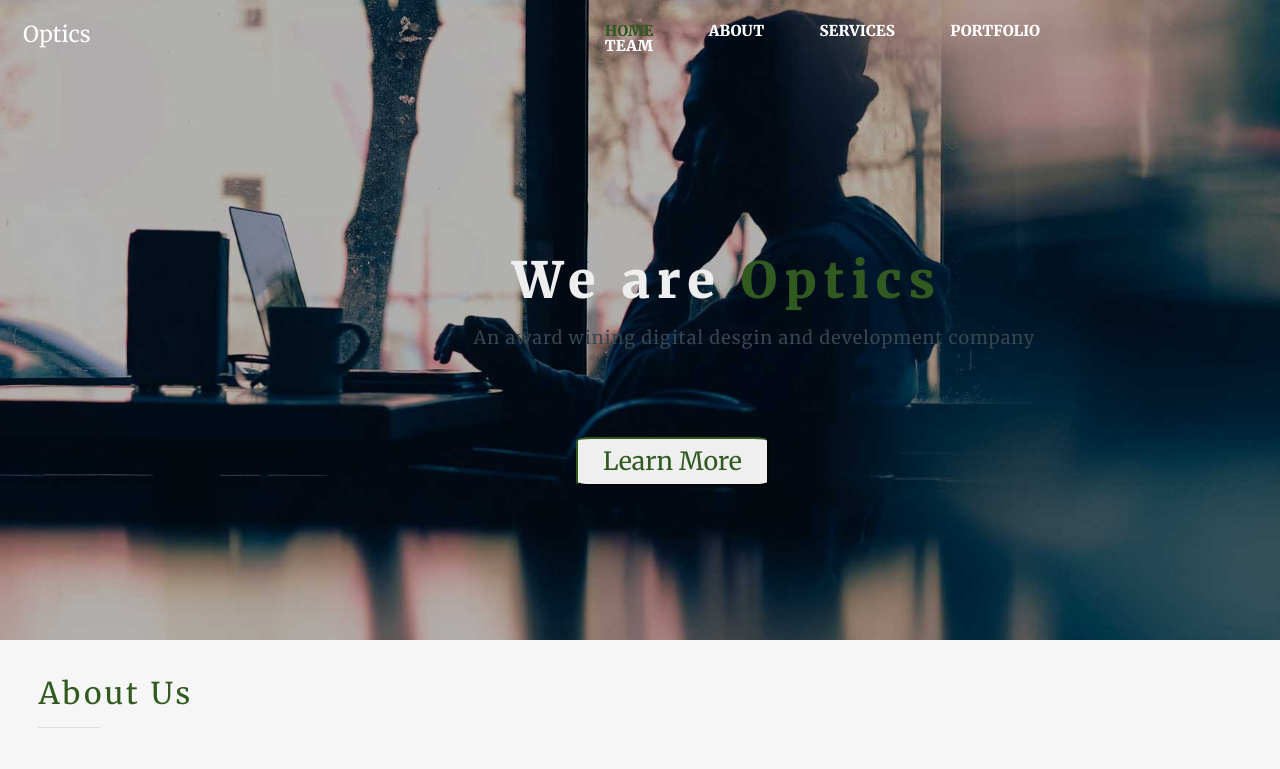
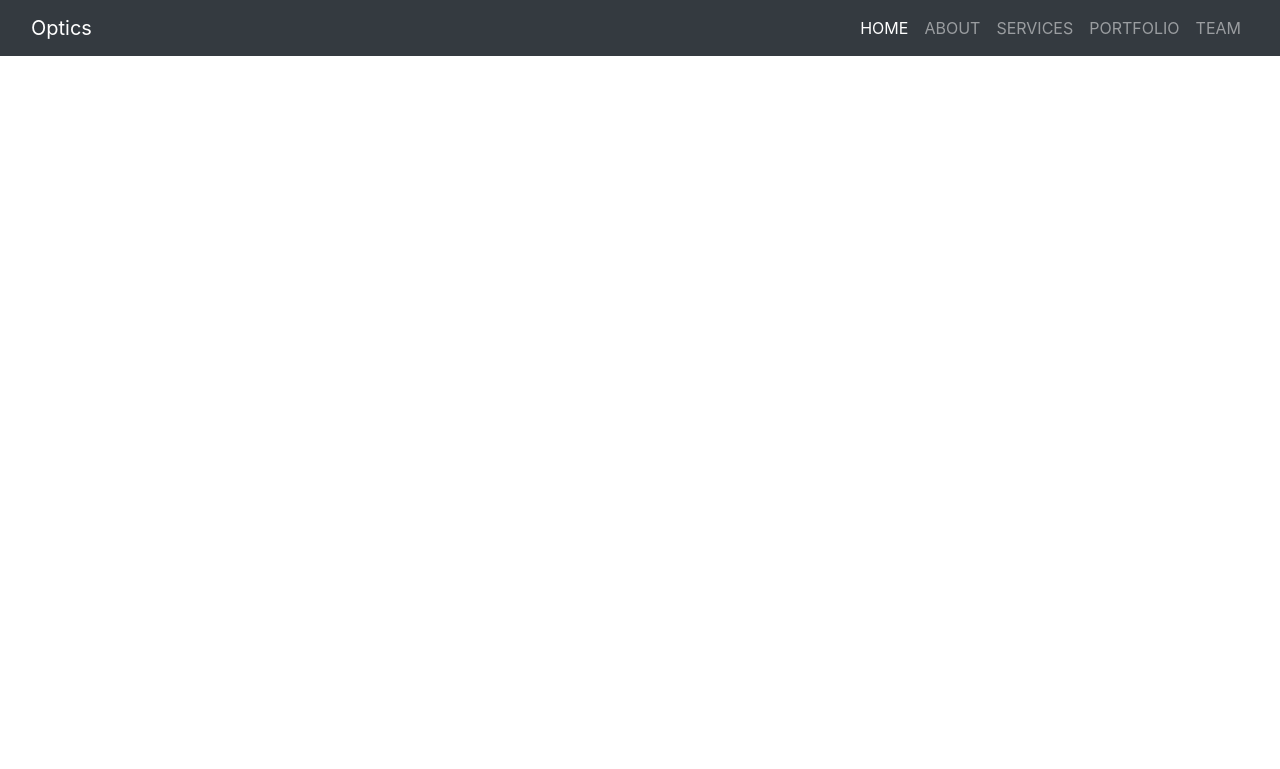
Before and after one commit to shahidnsu/Non-ResponsiveDemoWesite, a plain HTML site: page index.html in a window 1280 px wide. Shown: the top 769 px of the page. Drawn offline with nearby package versions, Linux system fonts and the light colour scheme.

Commit message:
Add Navigation Bar and Humberger Menu

```diff
--- a/assets/main.css
+++ b/assets/main.css
@@ -6,8 +6,7 @@
 
 /* ERIC MEYER RESET*/
 
-
-html,
+/* html,
 body,
 div,
 span,
@@ -94,12 +93,12 @@ video {
     font-size: 100%;
     font: inherit;
     vertical-align: baseline;
-}
+} */
 
 
 /* HTML5 display-role reset for older browsers */
 
-article,
+/* article,
 aside,
 details,
 figcaption,
@@ -143,7 +142,7 @@ table {
 
 /*Custom styles*/
 
-body {
+/* body {
     font-family: 'Merriweather', serif;
     box-sizing: border-box;
 }
@@ -152,9 +151,9 @@ header {
     height: 80vh;
     background-image: url("images/slide2.jpg");
     background-size: cover;
-}
+} */
 
-.primary-nav {
+/* .primary-nav {
     width: 90%;
     height: 30%;
 }
@@ -184,9 +183,9 @@ hr {
     margin-top: 2%;
     font-size: 15px;
     font-weight: 900;
-}
+} */
 
-.menu-bar li {
+/* .menu-bar li {
     display: inline;
     margin-left: 9%;
 }
@@ -218,9 +217,9 @@ hr {
 
 .content span {
     color: #305A20;
-}
+} */
 
-.content p {
+/* .content p {
     color: #37474F;
     margin-top: 3%;
     margin-left: -5%;
@@ -257,8 +256,8 @@ section {
 .Info {
     padding-left: 3%;
     padding-top: 3%;
-}
-.Info h2 {
+} */
+/* .Info h2 {
     letter-spacing: .1em;
 }
 .Info hr {
@@ -285,22 +284,22 @@ section {
 .who p {
     padding-top: 2%;
     line-height: 1.5em;
-}
+} */
 
 /*HERO AND CONTENT PART DONE
 */
 
 /*SERVICE part start here */
 
-services {
+/* services {
     height: 60vh;
     background-color: white;
 }
 .service-header {
     padding-left: 4%;
     padding-top: 3%;
-}
-.service-header h2 {
+} */
+/* .service-header h2 {
     letter-spacing: .1em;
 }
 .service-header hr {
@@ -318,8 +317,8 @@ services {
     width: 20%;
     display: inline-block;
     padding-right: 3%;
-}
-.our-service hr {
+} */
+/* .our-service hr {
     width: 20%;
 }
 .our-service p {
@@ -454,29 +453,29 @@ footer {
 }
 .two {
     padding-left: 30%;
-}
-.message-section {
+} */
+/* .message-section {
     float: right;
     width: 50%;
     padding-top: 3%;
     padding-bottom: 7%;
-}
-.message-section h2 {
+ } */
+/*.message-section h2 {
     font-weight: 700;
-}
-.input1 {
+} */
+/* .input1 {
     width: 35%;
     padding: 15px;
     margin-right: 3%;
     margin-top: 3%;
-}
+} */
 
-.input2 {
+/* .input2 {
     width: 70%;
     margin-top: 5%;
     padding: 30px;
-}
-.EmailButton {
+} */
+/* .EmailButton {
     margin-top: 5%;
     padding-top: 10px;
     padding-bottom: 10px;
@@ -485,9 +484,9 @@ footer {
     border-color: #305A20;
     font-size: 20px;
     color: #305A20;
-}
+} */
 
-.EmailButton button:hover {
+/* .EmailButton button:hover {
     background-color: #305A20;
     color: white;
-}
+}  */
--- a/index.html
+++ b/index.html
@@ -4,23 +4,68 @@
 <head>
     <!--Required Meta tag-->
     <meta charset="utf-8">
-    <meta name="viewport" content="width=device-width, initial-scale=1, shrink-to-fit=no">
-    <title>First Project</title>
+    <meta name="viewport" content="width=device-width, initial-scale=1">
+    <title>First Project: Responsive Website</title>
     <!--Add Bootstrap 4 link-->
-    <link rel="stylesheet" href="https://maxcdn.bootstrapcdn.com/bootstrap/4.0.0/css/bootstrap.min.css" integrity="sha384-Gn5384xqQ1aoWXA+058RXPxPg6fy4IWvTNh0E263XmFcJlSAwiGgFAW/dAiS6JXm" crossorigin="anonymous">
+    <link rel="stylesheet" href="https://stackpath.bootstrapcdn.com/bootstrap/4.1.3/css/bootstrap.min.css" integrity="sha384-MCw98/SFnGE8fJT3GXwEOngsV7Zt27NXFoaoApmYm81iuXoPkFOJwJ8ERdknLPMO" crossorigin="anonymous">
     <link href="https://fonts.googleapis.com/css?family=Merriweather:400,700,900" rel="stylesheet">
     <link rel="stylesheet" href="assets/main.css">
 </head>
 
-<body>
-    <header>
-        <div class="primary-nav">
+<body data-spy="scroll" data-target="#menu">
+
+    <!--Start Home Sections-->
+    <div id="home">
+
+    <!--Navigation Menu-->
+    <nav class="navbar navbar-dark bg-dark navbar-expand-md sticky-top">
+
+        <div class="container-fluid">
+           <a class="navbar-brand" href="#">Optics</a>
+           <button class="navbar-toggler" type="button" data-toggle="collapse" data-target="#menu">
+                <span class="navbar-toggler-icon"></span>
+           </button>
+           <div class="collapse navbar-collapse" id="menu">
+
+             <ul class="navbar-nav ml-auto">
+
+                 <li class="nav-item">
+                     <a class="nav-link" href="#home">HOME</a>
+                 </li>
+
+                 <li class="nav-item">
+                        <a class="nav-link" href="#about">ABOUT</a>
+                </li>
+
+                <li class="nav-item">
+                        <a class="nav-link" href="#services">SERVICES</a>
+                </li>
+
+                <li class="nav-item">
+                        <a class="nav-link" href="#portfolio">PORTFOLIO</a>
+                </li>
+
+                <li class="nav-item">
+                        <a class="nav-link" href="#team">TEAM</a>
+                </li>
+
+             </ul>
+           </div>
+        </div>
+
+    </nav>
+
+    </div> <!--End Home Section-->
+
+
+    <!-- <header> -->
+        <!-- <div class="primary-nav">
             <ul>
                 <li class="company_name">
                     <a href="#">Optics</a>
                 </li>
-            </ul>
-            <ul class="menu-bar">
+            </ul> -->
+            <!-- <ul class="menu-bar">
                 <li class="home">
                     <a href="#">HOME</a>
                 </li>
@@ -37,8 +82,8 @@
                     <a href="#">TEAM</a>
                 </li>
             </ul>
-        </div>
-        <div class="content">
+        </div> -->
+        <!-- <div class="content">
             <h1>We are
                 <span>Optics</span>
             </h1>
@@ -90,9 +135,9 @@
                 </p>
             </div>
         </div>
-    </section>
+    </section> -->
     <!--NEW CODE WILL START FROM HERE!-->
-    <div class="services">
+    <!-- <div class="services">
         <div class="service-header">
             <h2>Our Services</h2>
             <hr>
@@ -301,16 +346,16 @@
 
         </div>
 
-    </footer>
+    </footer> -->
 
 
+ <!-- Optional JavaScript -->
+    <!-- jQuery first, then Popper.js, then Bootstrap JS -->
+    <script src="https://code.jquery.com/jquery-3.3.1.slim.min.js" integrity="sha384-q8i/X+965DzO0rT7abK41JStQIAqVgRVzpbzo5smXKp4YfRvH+8abtTE1Pi6jizo" crossorigin="anonymous"></script>
+    <!-- <script src="https://cdnjs.cloudflare.com/ajax/libs/popper.js/1.14.3/umd/popper.min.js" integrity="sha384-ZMP7rVo3mIykV+2+9J3UJ46jBk0WLaUAdn689aCwoqbBJiSnjAK/l8WvCWPIPm49" crossorigin="anonymous"></script> -->
+    <script src="https://stackpath.bootstrapcdn.com/bootstrap/4.1.3/js/bootstrap.min.js" integrity="sha384-ChfqqxuZUCnJSK3+MXmPNIyE6ZbWh2IMqE241rYiqJxyMiZ6OW/JmZQ5stwEULTy" crossorigin="anonymous"></script>
 
-    <!-- Optional JavaScript -->
-    <!-- jQuery first, then Popper.js, then Bootstrap JS -->
-    <script src="https://code.jquery.com/jquery-3.2.1.slim.min.js" integrity="sha384-KJ3o2DKtIkvYIK3UENzmM7KCkRr/rE9/Qpg6aAZGJwFDMVNA/GpGFF93hXpG5KkN" crossorigin="anonymous"></script>
-    <script src="https://cdnjs.cloudflare.com/ajax/libs/popper.js/1.12.9/umd/popper.min.js" integrity="sha384-ApNbgh9B+Y1QKtv3Rn7W3mgPxhU9K/ScQsAP7hUibX39j7fakFPskvXusvfa0b4Q" crossorigin="anonymous"></script>
-    <script src="https://maxcdn.bootstrapcdn.com/bootstrap/4.0.0/js/bootstrap.min.js" integrity="sha384-JZR6Spejh4U02d8jOt6vLEHfe/JQGiRRSQQxSfFWpi1MquVdAyjUar5+76PVCmYl" crossorigin="anonymous"></script>
-     <script src="https://use.fontawesome.com/353da504ed.js"></script>
+     <!-- <script src="https://use.fontawesome.com/353da504ed.js"></script> -->
 </body>
 
 </html>
```
